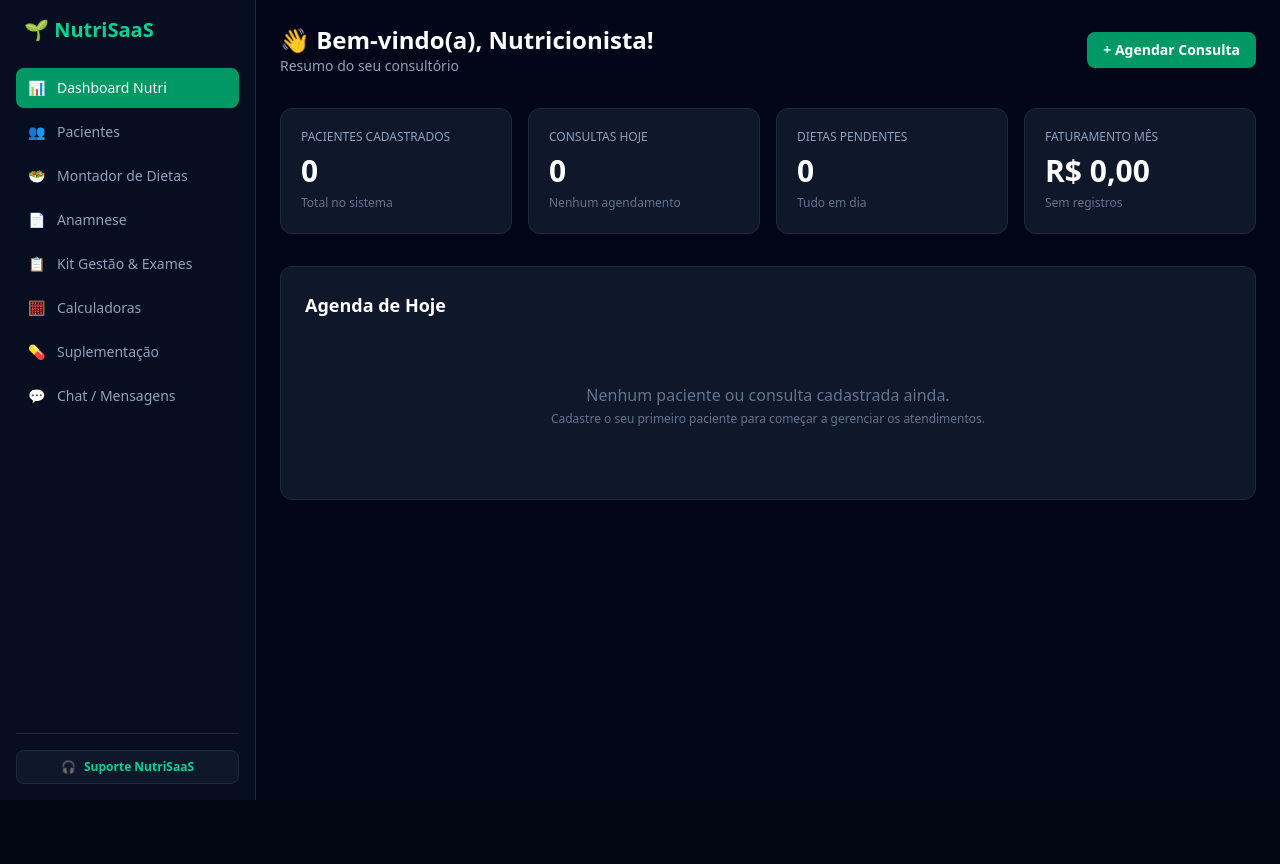
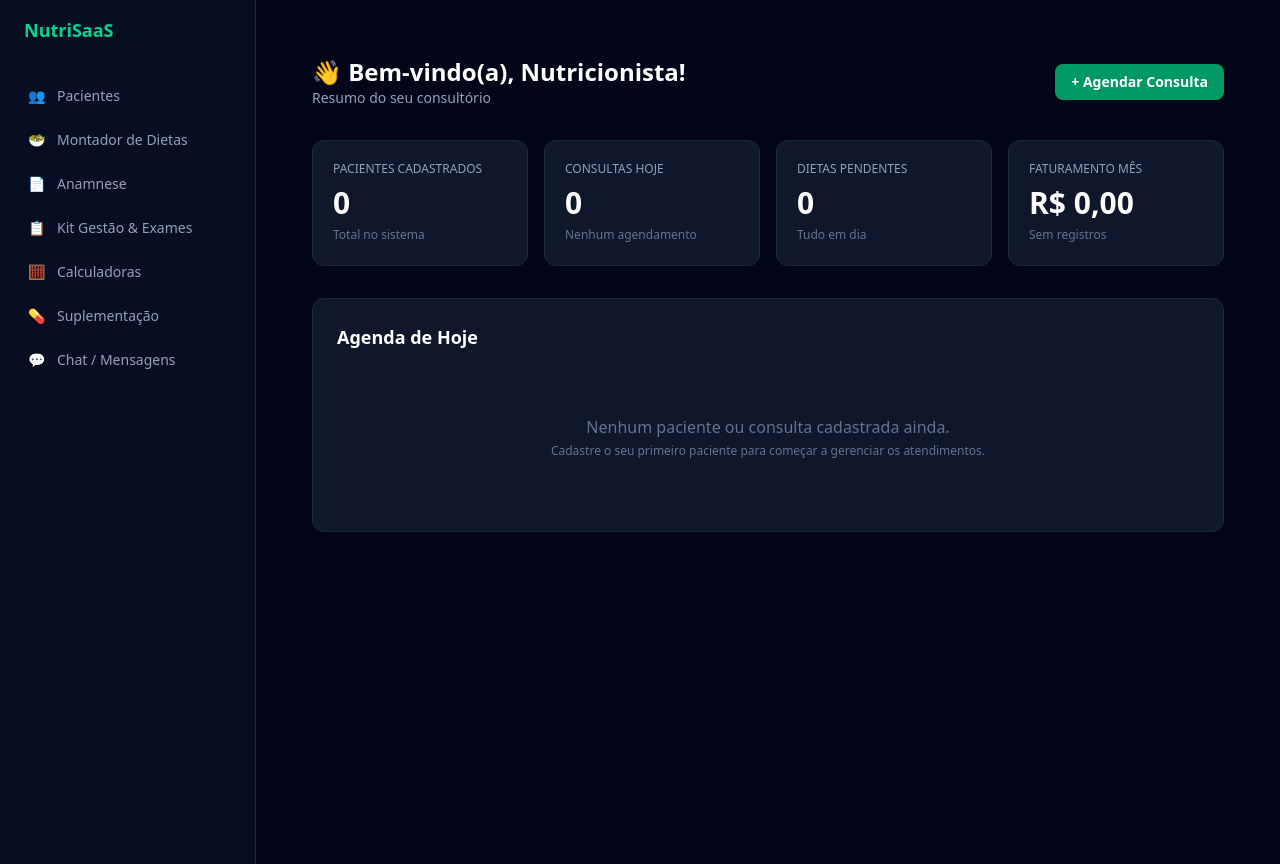
Before and after one commit to webdesignermarlon-code/nutrisaas, a Next.js app: page /dashboard/nutri in a window 1280 px wide. Before the commit the page ends 800 px from the top, so only its background shows below. Built offline with nearby package versions, Linux system fonts and the light colour scheme.

Commit message:
Fix 404 routes and update layout sidebar links

```diff
--- a/app/dashboard/layout.tsx
+++ b/app/dashboard/layout.tsx
@@ -1,8 +1,17 @@
 'use client'
 
-import { useState, useEffect } from 'react'
 import Link from 'next/link'
 import { usePathname } from 'next/navigation'
+
+const menuItems = [
+  { name: 'Pacientes', href: '/dashboard/pacientes', icon: '👥' },
+  { name: 'Montador de Dietas', href: '/dashboard/dietas', icon: '🥗' },
+  { name: 'Anamnese', href: '/dashboard/anamnese', icon: '📄' },
+  { name: 'Kit Gestão & Exames', href: '/dashboard/gestao', icon: '📋' },
+  { name: 'Calculadoras', href: '/dashboard/calculadoras', icon: '🧮' },
+  { name: 'Suplementação', href: '/dashboard/suplementacao', icon: '💊' },
+  { name: 'Chat / Mensagens', href: '/dashboard/chat', icon: '💬' },
+]
 
 export default function DashboardLayout({
   children,
@@ -10,127 +19,39 @@ export default function DashboardLayout({
   children: React.ReactNode
 }) {
   const pathname = usePathname()
-  const [isAdmin, setIsAdmin] = useState(false)
-
-  // Seu e-mail de administrador definido para liberação do painel
-  const ADMIN_EMAIL = 'andradewebdesigner@gmail.com'
-
-  useEffect(() => {
-    // Verifica o e-mail logado no localStorage ou na sessão
-    const userEmail = localStorage.getItem('user_email') || ''
-    if (userEmail.toLowerCase() === ADMIN_EMAIL.toLowerCase()) {
-      setIsAdmin(true)
-    }
-  }, [])
 
   return (
-    <div className="flex min-h-screen bg-slate-950 text-white">
-      {/* Sidebar Lateral */}
-      <aside className="w-64 border-r border-slate-800 bg-slate-900/50 p-4 flex flex-col justify-between">
-        <div className="space-y-6">
-          {/* Logo */}
-          <div className="flex items-center space-x-2 px-2">
-            <span className="text-xl font-bold text-emerald-400">🌱 NutriSaaS</span>
-          </div>
-
-          {/* Navegação */}
-          <nav className="space-y-1">
-            {/* Exibe o botão de Admin APENAS se o e-mail for o seu */}
-            {isAdmin && (
+    <div className="flex min-h-screen bg-slate-950">
+      {/* Sidebar / Menu Lateral */}
+      <aside className="w-64 border-r border-slate-800 bg-slate-900/50 p-4 hidden md:block">
+        <div className="mb-8 px-2 font-bold text-lg text-emerald-400">
+          NutriSaaS
+        </div>
+        <nav className="space-y-1">
+          {menuItems.map((item) => {
+            const isActive = pathname === item.href
+            return (
               <Link
-                href="/dashboard/admin"
-                className={`flex items-center space-x-3 rounded-lg px-3 py-2.5 text-sm font-medium transition-colors ${
-                  pathname === '/dashboard/admin'
-                    ? 'bg-purple-900/50 text-purple-300 border border-purple-700/50'
-                    : 'text-purple-400 hover:bg-slate-800'
+                key={item.href}
+                href={item.href}
+                className={`flex items-center space-x-3 px-3 py-2.5 rounded-lg text-sm font-medium transition-colors ${
+                  isActive
+                    ? 'bg-emerald-500/10 text-emerald-400'
+                    : 'text-slate-400 hover:bg-slate-800/50 hover:text-white'
                 }`}
               >
-                <span>👑</span>
-                <span>Painel Admin (Marlon)</span>
+                <span>{item.icon}</span>
+                <span>{item.name}</span>
               </Link>
-            )}
-
-            <Link
-              href="/dashboard/nutri"
-              className={`flex items-center space-x-3 rounded-lg px-3 py-2.5 text-sm font-medium transition-colors ${
-                pathname === '/dashboard/nutri'
-                  ? 'bg-emerald-600 text-white'
-                  : 'text-slate-400 hover:bg-slate-800 hover:text-white'
-              }`}
-            >
-              <span>📊</span>
-              <span>Dashboard Nutri</span>
-            </Link>
-
-            <Link
-              href="/dashboard/pacientes"
-              className="flex items-center space-x-3 rounded-lg px-3 py-2.5 text-sm font-medium text-slate-400 hover:bg-slate-800 hover:text-white"
-            >
-              <span>👥</span>
-              <span>Pacientes</span>
-            </Link>
-
-            <Link
-              href="/dashboard/dietas"
-              className="flex items-center space-x-3 rounded-lg px-3 py-2.5 text-sm font-medium text-slate-400 hover:bg-slate-800 hover:text-white"
-            >
-              <span>🥗</span>
-              <span>Montador de Dietas</span>
-            </Link>
-
-            <Link
-              href="/dashboard/anamnese"
-              className="flex items-center space-x-3 rounded-lg px-3 py-2.5 text-sm font-medium text-slate-400 hover:bg-slate-800 hover:text-white"
-            >
-              <span>📄</span>
-              <span>Anamnese</span>
-            </Link>
-
-            <Link
-              href="/dashboard/gestao"
-              className="flex items-center space-x-3 rounded-lg px-3 py-2.5 text-sm font-medium text-slate-400 hover:bg-slate-800 hover:text-white"
-            >
-              <span>📋</span>
-              <span>Kit Gestão & Exames</span>
-            </Link>
-
-            <Link
-              href="/dashboard/calculadoras"
-              className="flex items-center space-x-3 rounded-lg px-3 py-2.5 text-sm font-medium text-slate-400 hover:bg-slate-800 hover:text-white"
-            >
-              <span>🧮</span>
-              <span>Calculadoras</span>
-            </Link>
-
-            <Link
-              href="/dashboard/suplementacao"
-              className="flex items-center space-x-3 rounded-lg px-3 py-2.5 text-sm font-medium text-slate-400 hover:bg-slate-800 hover:text-white"
-            >
-              <span>💊</span>
-              <span>Suplementação</span>
-            </Link>
-
-            <Link
-              href="/dashboard/chat"
-              className="flex items-center space-x-3 rounded-lg px-3 py-2.5 text-sm font-medium text-slate-400 hover:bg-slate-800 hover:text-white"
-            >
-              <span>💬</span>
-              <span>Chat / Mensagens</span>
-            </Link>
-          </nav>
-        </div>
-
-        {/* Botão de Suporte */}
-        <div className="pt-4 border-t border-slate-800">
-          <button className="w-full flex items-center justify-center space-x-2 rounded-lg border border-slate-800 bg-slate-900 py-2 text-xs font-semibold text-emerald-400 hover:bg-slate-800">
-            <span>🎧</span>
-            <span>Suporte NutriSaaS</span>
-          </button>
-        </div>
+            )
+          })}
+        </nav>
       </aside>
 
       {/* Conteúdo Principal */}
-      <main className="flex-1 overflow-y-auto">{children}</main>
+      <main className="flex-1 p-6 md:p-8 overflow-y-auto">
+        {children}
+      </main>
     </div>
   )
 }
```
